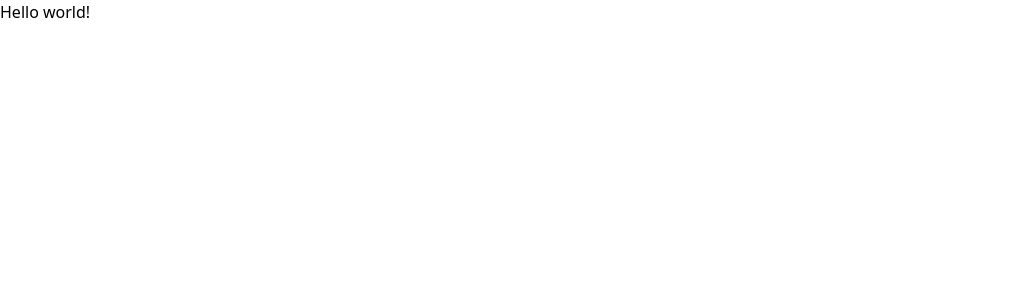
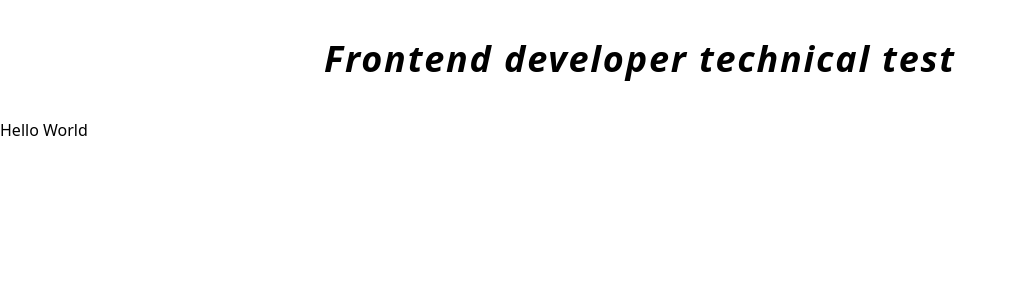
Before and after one commit to Dev-Joshua/masiv-frontend-test, a Vue app: page / in a window 1280 px wide. Shown: the top 300 px of the page, without its empty margins (0-1017 px from the left). Built offline with nearby package versions, Linux system fonts and the light colour scheme.

Commit message:
instalo sass y creo componente ComicViewer para empezar a maquetar

```diff
--- a/package.json
+++ b/package.json
@@ -20,6 +20,7 @@
     "eslint": "^9.14.0",
     "eslint-plugin-vue": "^9.30.0",
     "postcss": "^8.5.1",
+    "sass": "^1.83.4",
     "tailwindcss": "^3.4.17",
     "vite": "^6.0.5",
     "vite-plugin-vue-devtools": "^7.6.8"
--- a/src/App.vue
+++ b/src/App.vue
@@ -1,5 +1,22 @@
-<script setup></script>
+<script>
+import ComicViewer from "./components/ComicViewer.vue";
+
+export default {
+  components: {
+    ComicViewer,
+  },
+};
+</script>
 
 <template>
-  <h1 class="text-3xl font-bold underline">Hello world!</h1>
+  <div class="container">
+    <h1 class="title">Frontend developer technical test</h1>
+  </div>
+  <div>
+    <ComicViewer />
+  </div>
 </template>
+
+<style>
+@import "./assets/app.scss";
+</style>
--- /dev/null
+++ b/src/assets/app.scss
@@ -0,0 +1,15 @@
+.container {
+  margin-left: auto;
+  margin-right: auto;
+  padding: 2rem;
+  display: flex;
+  flex-direction: column;
+  align-items: center;
+
+  h1 {
+    font-size: 2.25rem;
+    font-weight: 700;
+    font-style: italic;
+    letter-spacing: 0.05em;
+  }
+}
--- /dev/null
+++ b/src/components/ComicViewer.vue
@@ -0,0 +1,3 @@
+<template>
+  <h1>Hello World</h1>
+</template>
```
Also changed, not shown: 1 other file (tests, documents, lock files or other folders).
